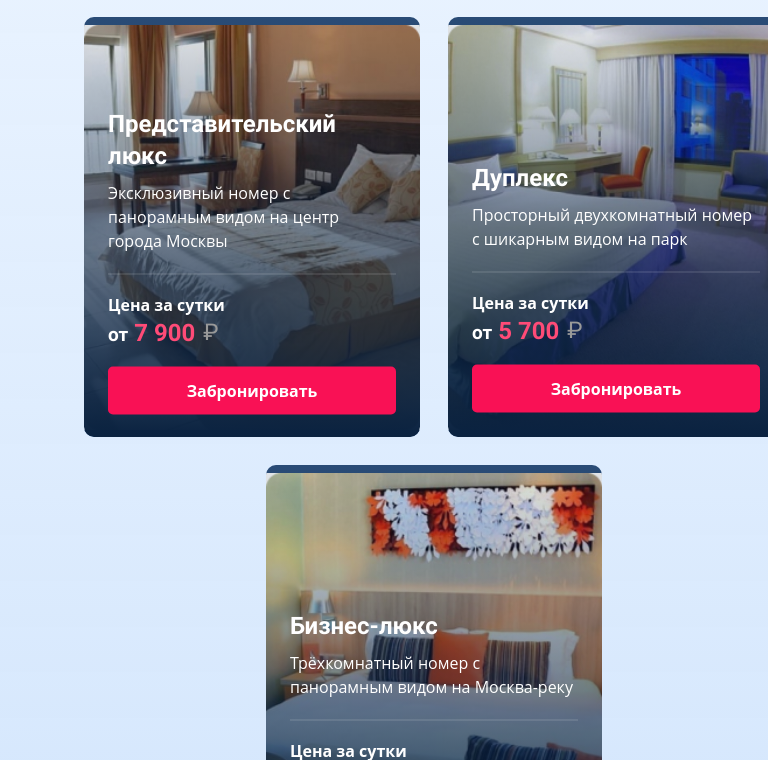
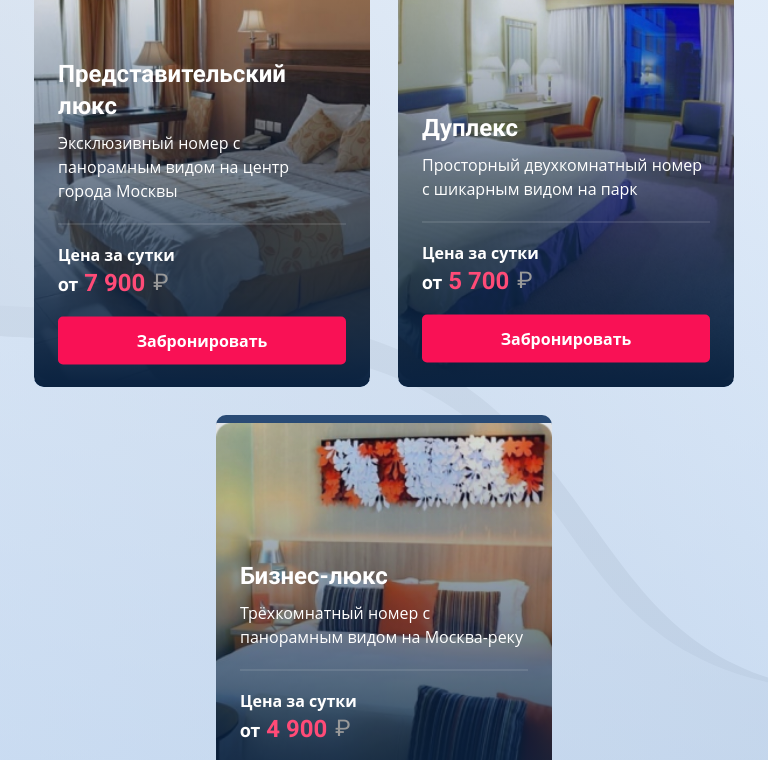
Before and after one commit to nedostatoksna/test_task, a plain HTML site: page index.html in a window 768 px wide. Shown: the part 172-932 px from the top of the page. Drawn offline with nearby package versions, Linux system fonts and the light colour scheme; a web font is replaced by a local one.

Commit message:
fix final

```diff
--- a/js/script.js
+++ b/js/script.js
@@ -1,6 +1,7 @@
 const roomCardsGroup = document.querySelectorAll('.room-card');
 const roomTitles = document.querySelectorAll('.room-description__link');
 
+// book by click
 roomCardsGroup.forEach(card => {
     const button = card.querySelector('.price-and-book__button');
 
@@ -18,6 +19,7 @@ roomCardsGroup.forEach(card => {
     });
 });
 
+// unbook by click
 roomCardsGroup.forEach(card => {
     card.addEventListener('click', (event) => {
         const targetClassesToExclude = event.target.classList.contains('price-and-book__button')
@@ -35,6 +37,7 @@ roomCardsGroup.forEach(card => {
     });
 });
 
+// add visited class to the room link
 roomTitles.forEach(title => {
     title.addEventListener('click', function(event) {
         event.preventDefault();
--- a/styles/style.css
+++ b/styles/style.css
@@ -34,12 +34,18 @@
 
 /* body*/
 .body {
+    position: relative;
     width: 100%;
     min-height: 100vh;
     display: flex;
     flex-direction: column;
     align-items: center;
-    background: linear-gradient(180deg, rgba(222, 237, 255, 0.6) 0%, rgba(166, 204, 250, 0.5) 100%);
+    background:
+    linear-gradient(180deg, rgba(222, 237, 255, 0.6) 0%, rgba(166, 204, 250, 0.5) 100%),
+    url(../img/background-img-desktop.svg);
+    background-repeat: no-repeat;
+    background-size: cover;
+    background-position: center;
 }
 
 /* main */
@@ -69,11 +75,11 @@
 
 /* cards */
 .room-cards {
-    display: grid;
-    justify-items: center;
-    grid-template-columns: repeat(3, 1fr);
-    gap: 32px 32px;
-    max-width: calc(372px * 3 + 64px);
+    display: flex;
+    flex-wrap: wrap;
+    justify-content: center;
+    gap: 32px;
+    max-width: calc(3 * 372px + 2 * 32px);
     margin: 0 auto;
 }
 
@@ -88,6 +94,7 @@
     display: flex;
     align-items: center;
     justify-content: center;
+    flex: 0 1 372px;
 }
 .room-card:hover .room-description__link {
     text-decoration-line: underline;
@@ -141,7 +148,7 @@
     height: 100%;
     background-image: linear-gradient(180deg, rgba(10, 34, 64, 0.1) 0%, #0A2240 100%);
     border-radius: 10px;
-    z-index: 1;
+    z-index: 3;
 }
 .room-card.booked::after {
     content: '';
@@ -152,7 +159,7 @@
     height: 100%;
     background: rgba(255, 255, 255, 0.4);
     border-radius: 10px;
-    z-index: 1;
+    z-index: 3;
     background: linear-gradient(180deg, rgba(234, 234, 234, 0.5) 0%, rgba(10, 34, 64, 1) 100%);
 }
 .room-card.booked::before {
@@ -170,7 +177,7 @@
     align-items: center;
     justify-content: center;
     font-size: 18px;
-    z-index: 3;
+    z-index: 5;
 }
 .room-card.booked .price-and-book {
    display: none;
@@ -191,7 +198,7 @@
     top: 69%;
     left: 50%;
     transform: translate(-50%, -50%);
-    z-index: 3;
+    z-index: 5;
     padding: 24px;
 }
 .room-card .room-description {
@@ -391,24 +398,24 @@
 }
 
 /* media */
-/* desktop */
-@media (min-width: 1280px) {
-    .room-card:nth-last-child(1):nth-child(3n+1) {
-        grid-column: 2 / 3;
-    }
-}
 /* tablet */
 @media (min-width: 768px) and (max-width: 1279px) {
+    .body {
+        background:
+        linear-gradient(180deg, rgba(222, 237, 255, 0.6) 0%, rgba(166, 204, 250, 0.5) 100%),
+        url(../img/background-img-tablet.svg);
+        background-repeat: no-repeat;
+        background-size: cover;
+        background-position: center;
+    }
     .room-cards {
-        grid-template-columns: repeat(2, 1fr);
         gap: 28px;
         max-width: calc(336px * 2 + 28px);
-        margin: 0 auto;
     }
-    .room-card:nth-last-child(1) {
-        grid-column: span 2;
+    .room-card {
+        flex: 0 1 336px;
     }
-    .body {
+    .main {
         padding: 34px;
     }
     .rooms-header {
@@ -469,6 +476,14 @@
 /* mobile */
 @media (max-width: 767px) {
     .body {
+        background:
+        linear-gradient(180deg, rgba(222, 237, 255, 0.6) 0%, rgba(166, 204, 250, 0.5) 100%),
+        url(../img/background-img-mobile.svg);
+        background-repeat: no-repeat;
+        background-size: cover;
+        background-position: center;
+    }
+    .main {
         padding: 16px;
     }
     .rooms-header {
@@ -478,10 +493,8 @@
         font-weight: 700;
     }
     .room-cards {
-        grid-template-columns: 1fr;
         gap: 32px;
-        max-width: calc(288px + 32px);
-        margin: 0 auto;
+        max-width: 288px;
     }
     .room-card:nth-last-child(1) {
         grid-column: span 1;
@@ -489,11 +502,8 @@
     .room-card {
         width: 288px;
         height: 347px;
+        flex: 0 1 288px;
     }
-    /* .room-card.booked .room-photo-cover__booked {
-        top: 310px;
-        height: 114px;
-    } */
     .room-card.booked::before {
         top: 198px;
         height: 150px;
```
Also changed, not shown: img/background-cover-2.svg (deleted), img/background-img-desktop.svg (added), img/background-img-mobile.svg (added), img/background-img-tablet.svg (added).
